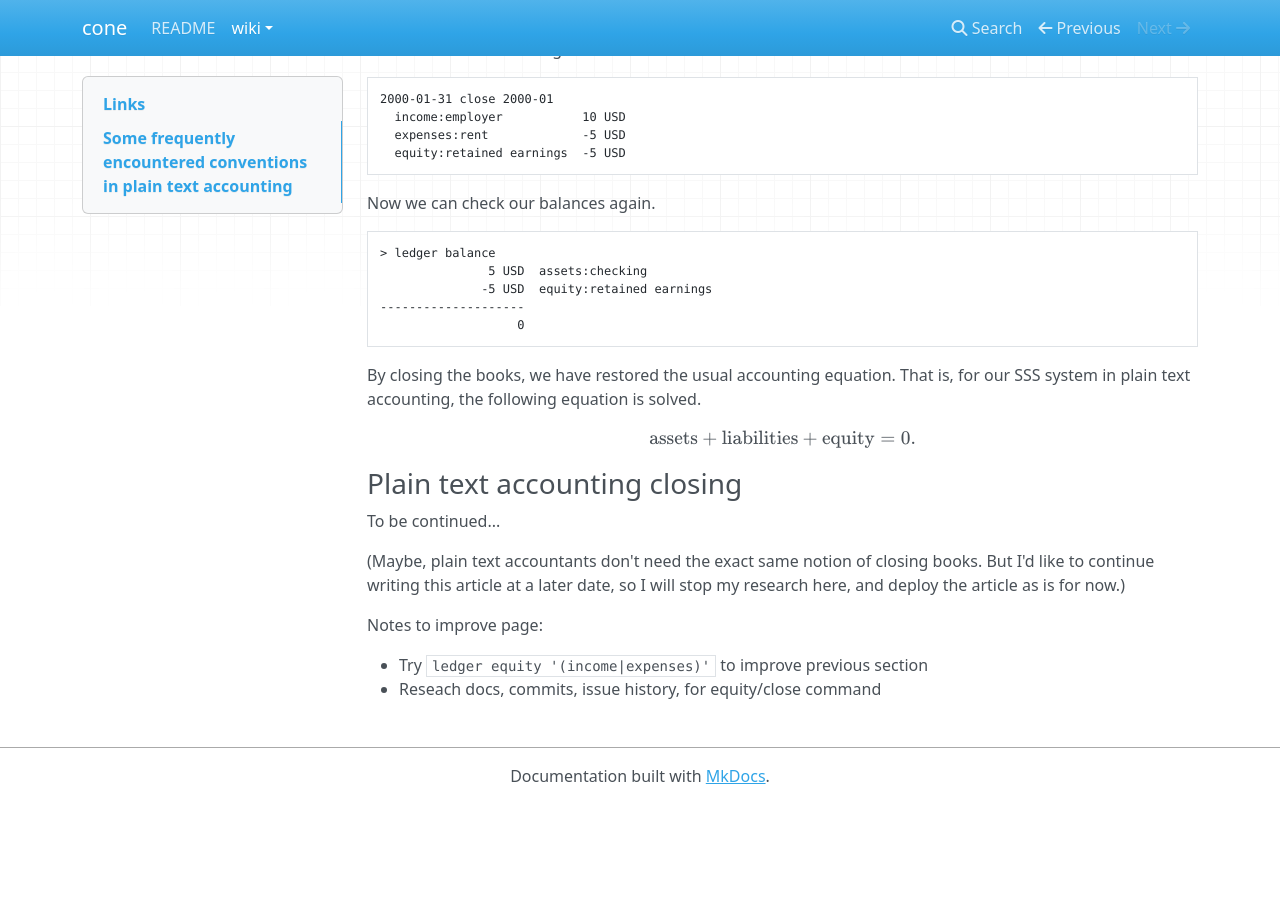
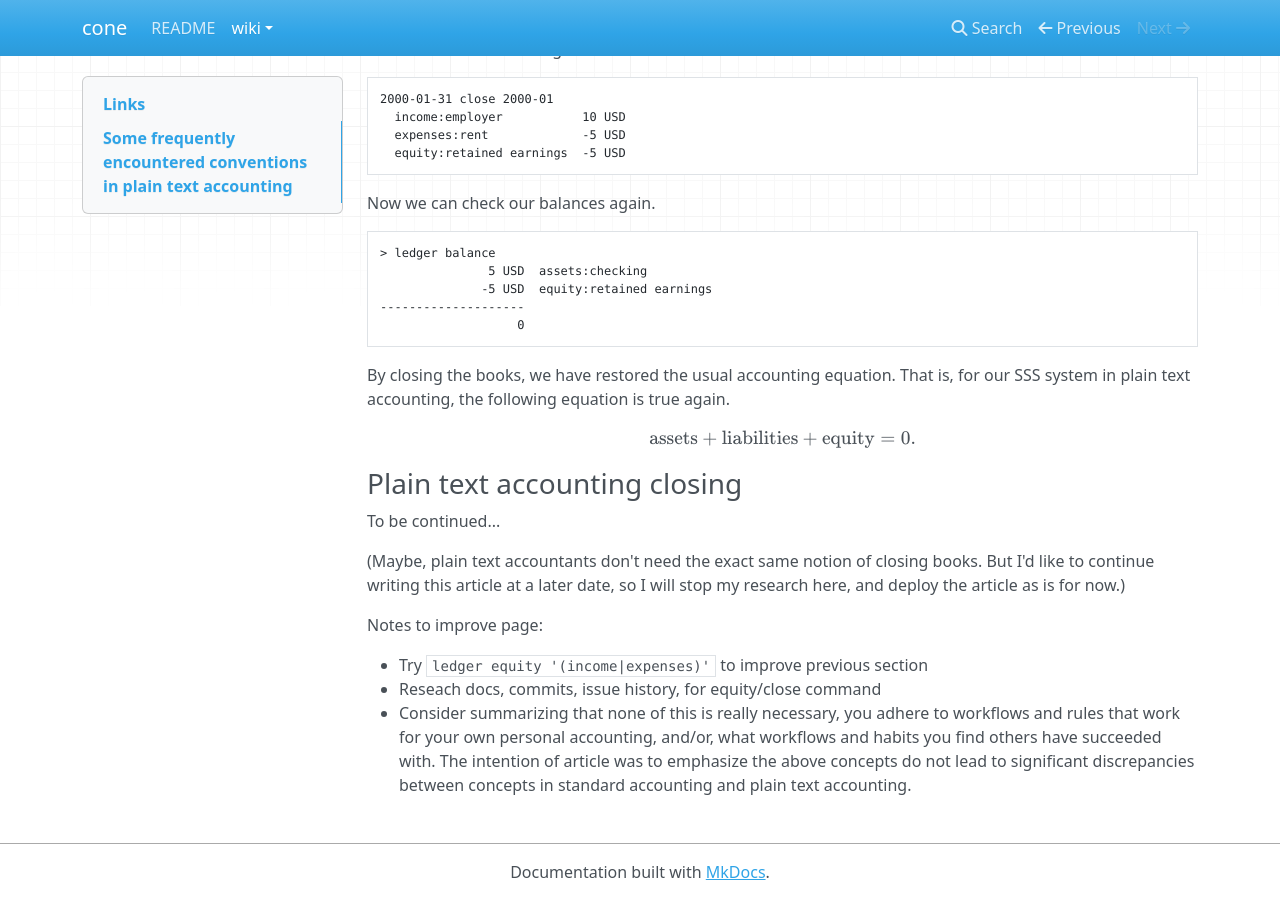
Before and after one commit to bradyt/cone_site, an MkDocs documentation site: the page built from docs/wiki/Notes.md, in a window 1280 px wide and 900 px high, scrolled down 3595 px. Built offline with MkDocs 1.6.1, drawn with Linux system fonts in a browser that asks for light colours; nearby versions of some CDN libraries; formulas are drawn with MathJax 3; before the commit the page ends 4399 px from its top, so only the background shows below that.

Commit message:
Update Notes.md

```diff
--- a/docs/wiki/Notes.md
+++ b/docs/wiki/Notes.md
@@ -219,7 +219,7 @@ Now we can check our balances again.
 
 By closing the books, we have restored the usual accounting equation.
 That is, for our SSS system in plain text accounting, the following
-equation is solved.
+equation is true again.
 
 \[
 \text{assets} + \text{liabilities} + \text{equity} = 0.
@@ -239,3 +239,9 @@ Notes to improve page:
 - Try `ledger equity '(income|expenses)'` to improve
   previous section
 - Reseach docs, commits, issue history, for equity/close command
+- Consider summarizing that none of this is really necessary, you
+  adhere to workflows and rules that work for your own personal
+  accounting, and/or, what workflows and habits you find others have
+  succeeded with. The intention of article was to emphasize the above
+  concepts do not lead to significant discrepancies between concepts
+  in standard accounting and plain text accounting.
```
